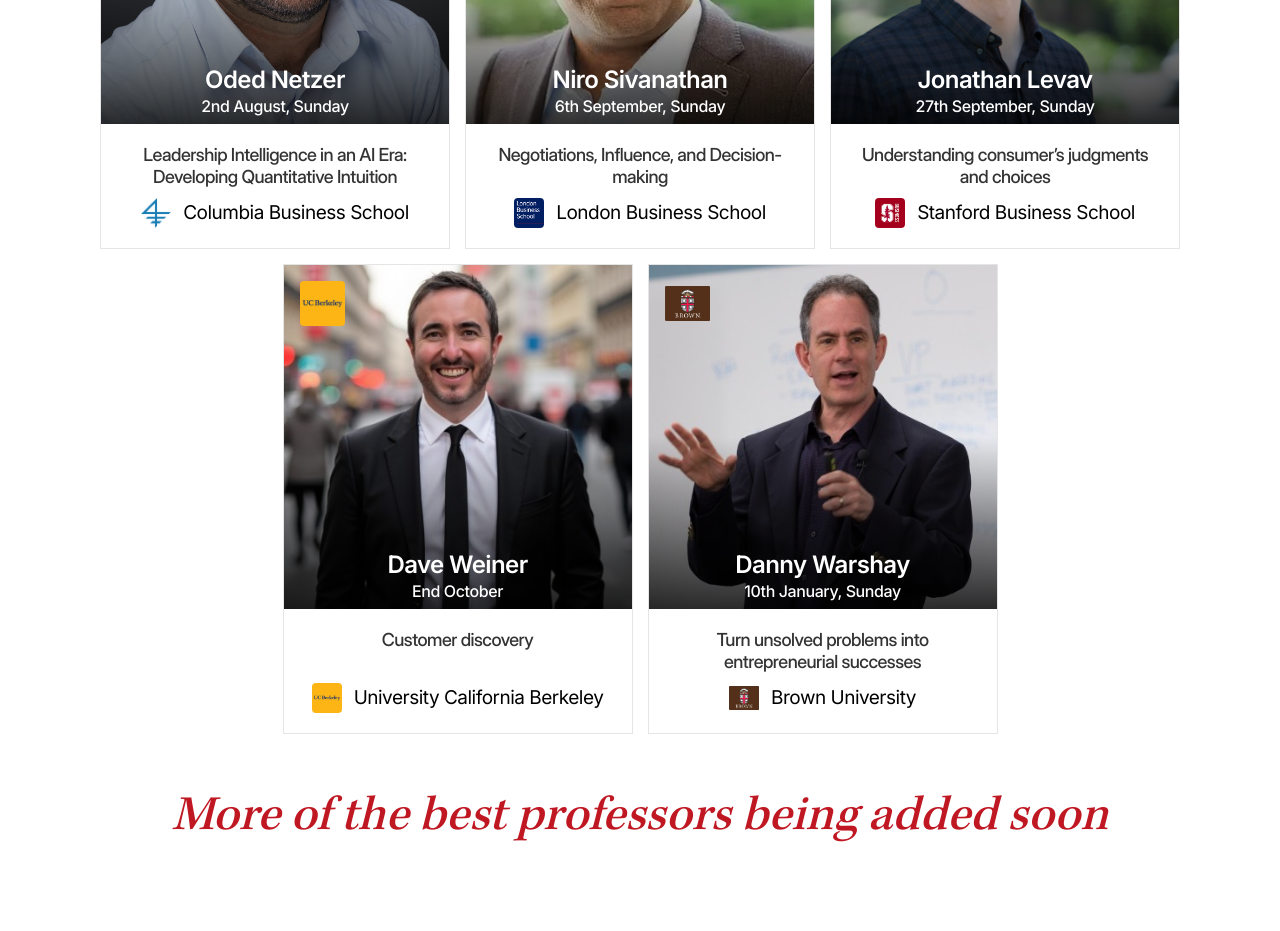
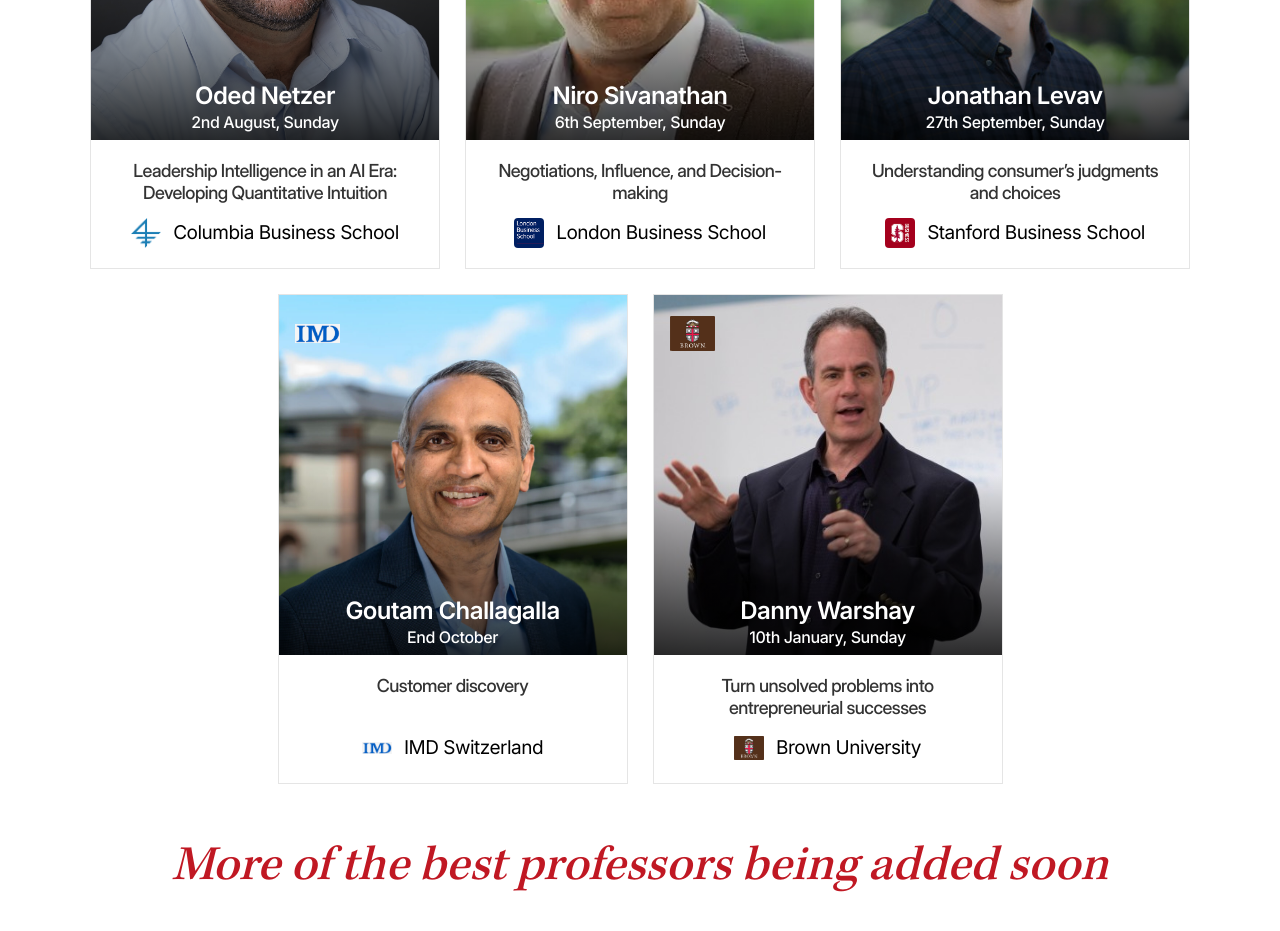
Before and after one commit to elredProductionBackup/theprofessionalnetwork, a Next.js app in the folder production_prototype/theprofessionalnetwork/: page / in a window 1280 px wide. Shown: the part 3640-4571 px from the top of the page. Built offline with nearby package versions, Linux system fonts and the light colour scheme.

Commit message:
done with v1 changes

```diff
--- a/production_prototype/theprofessionalnetwork/components/ApplyPopup.jsx
+++ b/production_prototype/theprofessionalnetwork/components/ApplyPopup.jsx
@@ -69,7 +69,7 @@
               {/* Close Button */}
               <button
                 onClick={() => setIsOpen(false)}
-                className="absolute top-6 right-6 w-8 h-8 bg-white/20 rounded-full flex items-center justify-center group hover:bg-white/30 transition-colors z-20 cursor-pointer"
+                className="absolute md:top-6 md:right-6 top-3 right-3 w-8 h-8 bg-white/20 rounded-full flex items-center justify-center group hover:bg-white/30 transition-colors z-20 cursor-pointer"
               >
                 <RxCross2 className="text-white w-4 h-4 opacity-70" />
               </button>
@@ -87,16 +87,16 @@
 
                 {/* Form content */}
                 <div className="grid grid-cols-1 md:grid-cols-2 gap-x-12 gap-y-10">
-                  <FormField label="First Name*" placeholder="First Name" />
-                  <FormField label="Last Name*" placeholder="Last Name" />
-                  <FormField label="Email*" placeholder="Email" />
-                  <FormField label="Linkedin Profile" placeholder="Linkedin Profile" />
-                  <FormField label="Contact Number*" placeholder="Contact Number" />
+                  <FormField label="First Name*" placeholder="First Name" minLength={2} />
+                  <FormField label="Last Name*" placeholder="Last Name" minLength={2} />
+                  <FormField label="Email*" placeholder="Email" type="email" pattern="[^@\s]+@[^@\s]+\.[^@\s]+" />
+                  <FormField label="Linkedin Profile" placeholder="Linkedin Profile" type="url" pattern=".*linkedin.*" />
+                  <FormField label="Contact Number*" placeholder="Contact Number" type="tel" pattern="[0-9]*" />
                   <FormField label="City*" placeholder="City" />
-                  <FormField label="Company Name" placeholder="Company Name" />
-                  <FormField label="Your title in the company" placeholder="Your title in the company" />
+                  <FormField label="Company Name" placeholder="Company Name" minLength={2} />
+                  <FormField label="Your title in the company" placeholder="Your title in the company" minLength={2} />
                   <FormField label="Years of cumulative experience*" placeholder="Years of cumulative experience" isSelect={true} />
-                  <FormField label="Company website" placeholder="Company website" />
+                  <FormField label="Company website" placeholder="Company website" type="url" />
                 </div>
 
                 {/* Submit Button Section */}
@@ -114,7 +114,7 @@
   );
 };
 
-const FormField = ({ label, isSelect = false }) => {
+const FormField = ({ label, isSelect = false, type = "text", pattern, minLength }) => {
   const [isOpen, setIsOpen] = React.useState(false);
   const [value, setValue] = React.useState("");
   const options = ["1", "2", "3", "4", "5", "6", "7", "8", "9", "10+"];
@@ -126,7 +126,9 @@
         onClick={() => isSelect && setIsOpen(!isOpen)}
       >
         <input
-          type="text"
+          type={type}
+          pattern={pattern}
+          minLength={minLength}
           onKeyDown={(e) => isSelect && e.preventDefault()}
           placeholder={label}
           value={value}
--- a/production_prototype/theprofessionalnetwork/components/ComingSoonPopup.jsx
+++ b/production_prototype/theprofessionalnetwork/components/ComingSoonPopup.jsx
@@ -42,7 +42,7 @@
             animate={{ opacity: 1, scale: 1, y: 0 }}
             exit={{ opacity: 0, scale: 0.95, y: 20 }}
             transition={{ type: "spring", damping: 25, stiffness: 300 }}
-            className="relative w-full max-w-[840px] md:h-[520px] h-auto bg-white rounded-[40px] p-8 md:p-12 flex flex-col items-center justify-center shadow-2xl z-10"
+            className="relative w-full max-w-[840px] md:h-[520px] h-[620px] bg-white rounded-[40px] p-8 md:p-12 flex flex-col items-center justify-center shadow-2xl z-10"
           >
             {/* Close Button */}
             <button
--- a/production_prototype/theprofessionalnetwork/components/Firstprinciple.jsx
+++ b/production_prototype/theprofessionalnetwork/components/Firstprinciple.jsx
@@ -37,7 +37,7 @@
   }, []);
 
   return (
-    <section ref={sectionRef} className="md:py-20 pb-[50px] px-4 bg-white font-inter flex flex-col items-center justify-center overflow-hidden ">
+    <section ref={sectionRef} className="md:py-20 pb-[50px] px-2 md:px-4 bg-white font-inter flex flex-col items-center justify-center overflow-hidden ">
       <div className="max-w-7xl mx-auto text-center mb-[50px]">
         <h2 className="text-[35px] md:text-[72px] mb-[30px] tracking-[-0.46px] ">
           <span className="italic font-medium text-[#656a6b] font-kepler text-[32px] md:text-[72px] leading-[110%] tracking-[-0.46px] align-middle">Deep</span>{""}
@@ -48,7 +48,7 @@
           are being designed to be a collaborative feedback loop and not a monologue
         </p>
       </div>
-      <div className="max-w-[1100px] mx-auto flex flex-wrap justify-center gap-[15px]">
+      <div className="max-w-[1100px] w-full mx-auto flex flex-wrap justify-center gap-[10px] md:gap-[25px]">
         {professors.map((prof, index) => (
           <ProfessorCard key={index} prof={prof} onClick={() => setSelectedProf(prof)} />
         ))}
@@ -71,7 +71,7 @@
 const ProfessorCard = ({ prof, onClick }) => {
   return (
     <div
-      className="prof-card flex flex-col bg-white border-[1px] md:border-[1.91px] border-[#E5E5E5] overflow-hidden w-[178px] h-[240px] md:w-[350px] md:h-[470px] cursor-pointer hover:shadow-lg transition-shadow group"
+      className="prof-card flex flex-col bg-white border-[1px] md:border-[1.91px] border-[#E5E5E5] overflow-hidden w-[calc(50%-10px)] max-w-[178px] h-auto min-h-[260px] md:w-full md:max-w-[350px] md:min-h-[490px] cursor-pointer hover:shadow-lg transition-shadow group"
       onClick={onClick}
     >
       {/* Image Area */}
@@ -101,19 +101,23 @@
       </div>
 
       {/* Content Area */}
-      <div className="p-2 md:p-5 flex flex-col items-center text-center flex-grow">
-        <p className="prof-topic h-[44px] text-[11px] md:text-[18px] font-medium leading-[1.2] text-[#333333] mb-[5px] md:mb-[10px] font-inter-display tracking-[-0.5px]">
-          {prof.name === "Jonathan Levav" ? prof.topic.split(" by")[0] : prof.topic}
-        </p>
+      <div className="p-2 md:p-5 flex flex-col items-center text-center flex-grow bg-white w-full">
+        <div className="flex items-center justify-center h-auto w-full mb-[5px] md:mb-[10px]">
+          <p className="prof-topic text-[11px] md:text-[18px] font-medium leading-[1.2] text-[#333333] font-inter-display tracking-[-0.5px]">
+            {prof.name === "Jonathan Levav" ? prof.topic.split(" by")[0] : prof.topic}
+          </p>
+        </div>
 
         {/* School Info */}
-        <div className="prof-school mt-auto flex items-center gap-1 md:gap-3 font-inter">
+        <div className="prof-school mt-auto flex items-center justify-center gap-1 md:gap-3 font-inter w-full">
           <img
             src={prof.schoolLogo}
             alt=""
-            className="w-[15px] h-[15px] md:w-[30px] md:h-[30px] rounded-[2px] md:rounded-[4px] object-contain"
+            className="w-3.75 h-3.75 md:w-[30px] md:h-[30px] rounded-xs md:rounded-[4px] object-contain flex-shrink-0"
           />
-          <span className="text-[11px] md:text-[19px] leading-[140%] tracking-0 tracking-[-0.5px] font-regular text-black font-inter">{prof.school}</span>
+          <span className="text-[11px] md:text-[19px] leading-[1.2] tracking-[-0.5px] font-regular text-black font-inter text-left">
+            {prof.school}
+          </span>
         </div>
       </div>
     </div>
--- a/production_prototype/theprofessionalnetwork/data/professors.js
+++ b/production_prototype/theprofessionalnetwork/data/professors.js
@@ -36,12 +36,12 @@
     description: "Innovation is at the core of both the survival and growth of any business. Despite its importance, incumbent firms struggle to innovate for various reasons, including mindset, culture, inadequate processes, limited resources, or lack of tools (or a combination thereof). In this seminar, I will lead a discussion on the need to innovate, where to look for market opportunities, how to set up a well-oiled innovation process in your organization, and how a simple set of tools can turn your organization into an innovation machine (all that remains is execution!). Next, once you've developed your innovation, we will discuss principles of the psychology of decision making so that you can design decision environments that promote the selection of your innovation."
   },
   {
-    name: "Dave Weiner",
+    name: "Goutam Challagalla",
     date: "End October",
     topic: "Customer discovery",
-    school: "University California Berkeley",
-    image: "/professor-profile/dave.jpg",
-    schoolLogo: "/professor-school/dave-school.jpg",
+    school: "IMD Switzerland",
+    image: "/professor-profile/gautam.png",
+    schoolLogo: "/professor-school/gautam-school.png",
     linkedinLink: "https://www.linkedin.com/in/daveweiner2",
     schoolLink: "https://www.berkeley.edu/",
     location: "Mumbai",
```
Also changed, not shown: production_prototype/theprofessionalnetwork/public/professor-profile/gautam.png (added), production_prototype/theprofessionalnetwork/public/professor-school/gautam-school.png (added).
